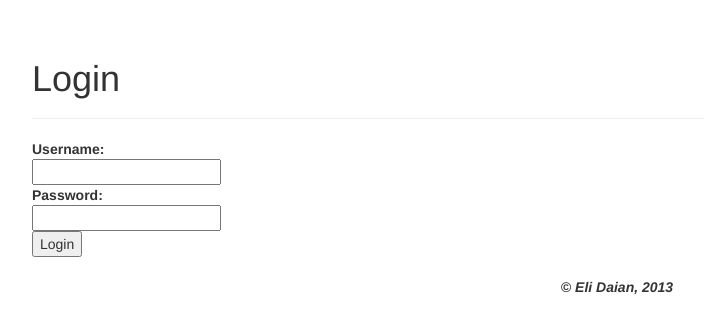
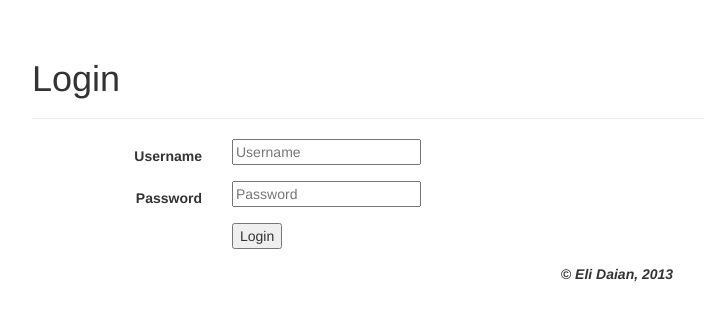
Before and after one commit to elidaian/sudoku, a Python web app: template src/server/templates/login.html in a window 1280 px wide. Shown: the part 51-385 px from the top of the page, without its empty margins (23-727 px from the left). Run offline with Jinja, Linux system fonts and the light colour scheme; the template is opened without the code that fills it, so the values that code supplies are empty; some libraries are stand-ins or nearby versions.

Commit message:
Moved login page to bootstrap

```diff
--- a/src/server/templates/login.html
+++ b/src/server/templates/login.html
@@ -1,16 +1,23 @@
 {% extends "layout.html" %}
 {% block title %}Login{% endblock %}
 {% block body %}
-    {%- if error %}
-        <p class="error"><strong>Error:</strong> {{ error }}
-    {%- endif %}
-    <form action="{{ url_for("login", **request.args) }}" method="post">
-        <dl>
-            <dt>Username:</dt>
-            <dd><input type="text" name="username" /></dd>
-            <dt>Password:</dt>
-            <dd><input type="password" name="password" /></dd>
-            <dd><input type="submit" value="Login" /></dd>
-        </dl>
-    </form>
+<form action="{{ url_for("login", **request.args) }}" method="post" class="form-horizontal">
+    <div class="form-group">
+        <label for="username" class="col-sm-2 control-label">Username</label>
+        <div class="col-sm-10">
+            <input type="text" name="username" id="username" placeholder="Username" />
+        </div>
+    </div>
+    <div class="form-group">
+        <label for="password" class="col-sm-2 control-label">Password</label>
+        <div class="col-sm-10">
+            <input type="password" name="password" id="password" placeholder="Password" />
+        </div>
+    </div>
+    <div class="form-group">
+        <div class="col-sm-offset-2 col-sm-10">
+            <input type="submit" value="Login" />
+        </div>
+    </div>
+</form>
 {%- endblock %}
```
